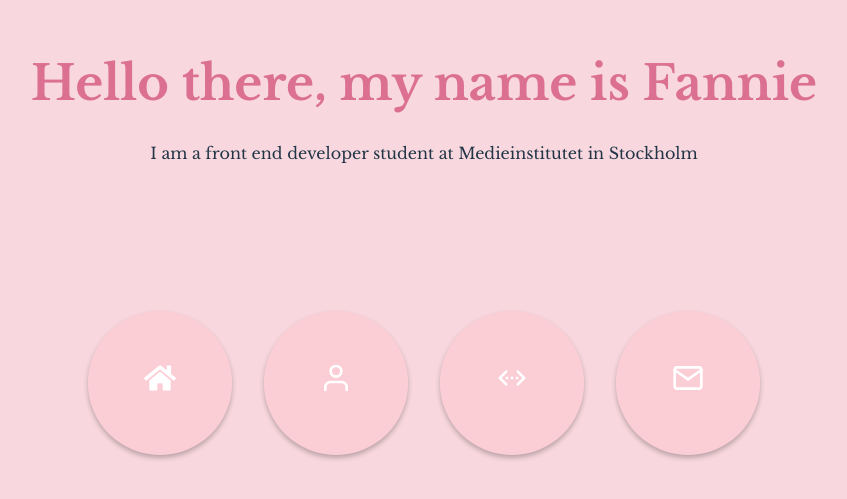
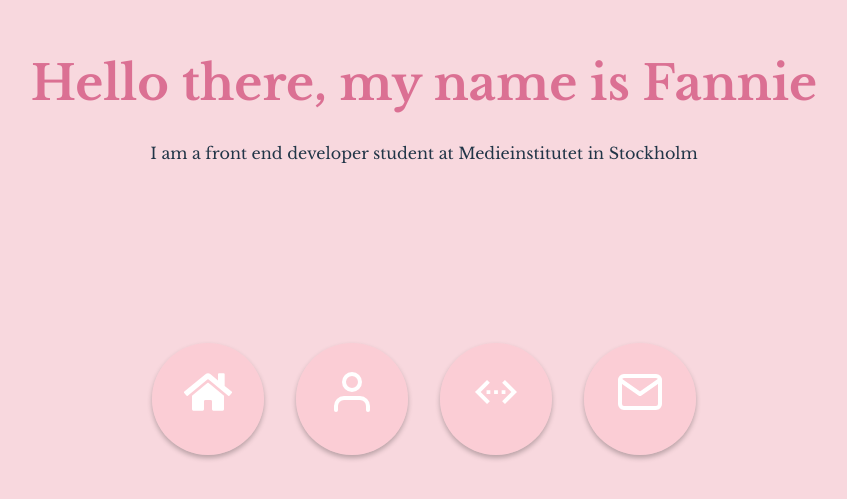
Before and after one commit to fanniewallner/fanniewallner.github.io, a React (Vite) app: page /LandingPage in a window 1280 px wide. Shown: the part 297-796 px from the top of the page, without its empty margins (216-1063 px from the left). Built offline with nearby package versions, Linux system fonts and the light colour scheme; a web font is replaced by a local one.

Commit message:
(fix) working nav on desktop

```diff
--- a/src/App.scss
+++ b/src/App.scss
@@ -6,11 +6,17 @@
   //padding: 2rem;
   text-align: center;
   scroll-behavior: smooth;
+  background-color:rgb(248, 216, 222);
   //padding-bottom: 26%;
+
+  @media (min-width: 768px) {
+height: 100vh;
+  }
 }
 
 body {
   box-sizing: border-box;
+  background-color:rgb(248, 216, 222);
   //height: 100%;
   margin: 0;
   font-family: 'Libre Baskerville', serif;
@@ -77,28 +83,28 @@ h1 {
 }
 
 
-@media (min-width: 768px) {
+// @media (min-width: 768px) {
 
-  .desktop-menu{
-    width: 100%;
+//   .desktop-menu{
+//     width: 100%;
 
-    .menu-item {
-      width: 7rem;
-      height: 7rem;
+//     .menu-item {
+//       width: 7rem;
+//       height: 7rem;
 
-      &:hover {
-        width: 7.5rem;
-        height: 7.5rem;
-      }
+//       &:hover {
+//         width: 7.5rem;
+//         height: 7.5rem;
+//       }
 
-      .menu-item-text {
-        font-size: 3rem;
-      }
-    }
+//       .menu-item-text {
+//         font-size: 3rem;
+//       }
+//     }
 
 
-  }
-}
+//   }
+// }
 
 // .header {
 //   background-color: rgba(216, 112, 147, 0.484);
--- a/src/components/Navigation/Navigation.scss
+++ b/src/components/Navigation/Navigation.scss
@@ -45,30 +45,51 @@
     }
   }
 
+  @media (min-width: 768px) {
+
+       .desktop-menu{
+         width: 100%;
 
 
- @media screen and (min-width: 601px) {
-    .desktop-menu {
          .menu-item {
-            width: 9rem;
-            height: 9rem;
-        }
+           width: 7rem;
+           height: 7rem;
 
            &:hover {
-           width: 8.5rem;
-           height: 8.5rem;
-           background-color: palevioletred;
-           font-size: 2rem;
+             width: 7.5rem;
+             height: 7.5rem;
            }
 
            .menu-item-text {
-           position: absolute;
-           font-size: 2rem;
-           top: 50%;
-           left: 50%;
-           transform: translate(-50%, -50%);
-           white-space: nowrap;
+             font-size: 3rem;
            }
          }
 
+
        }
+     }
+
+//  @media screen and (min-width: 601px) {
+//     .desktop-menu {
+//         .menu-item {
+//             width: 7rem;
+//             height: 7rem;
+//         }
+
+//         &:hover {
+//            width: 6.5rem;
+//            height: 6.5rem;
+//            font-size: 2rem;
+//          }
+
+//          .menu-item-text {
+//            position: absolute;
+//            font-size: 2rem;
+//            top: 50%;
+//            left: 50%;
+//            transform: translate(-50%, -50%);
+//            white-space: nowrap;
+//          }
+//     }
+
+//     }
```
Lines whose indentation alone changed are shown as unchanged.
